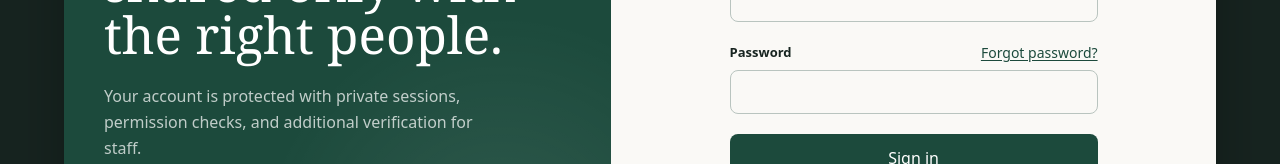
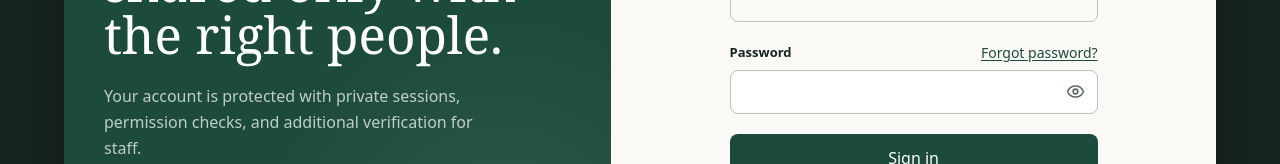
Before and after one commit to Justixxprime/compassionate-care-plus, a Next.js app: page /sign-in in a window 1280 px wide. Shown: the part 435-599 px from the top of the page. Built offline with nearby package versions, Linux system fonts and the light colour scheme; no server answers.

Commit message:
Add password visibility controls

```diff
--- a/src/app/(app)/security/mfa/mfa-enrollment.tsx
+++ b/src/app/(app)/security/mfa/mfa-enrollment.tsx
@@ -8,6 +8,7 @@ import {
   type MfaStartState,
 } from "@/lib/auth/mfa-actions";
 import { buttonVariants } from "@/components/ui/button";
+import { PasswordInput } from "@/components/ui/password-input";
 import { cn } from "@/lib/cn";
 
 const inputStyles = "mt-1.5 h-11 w-full rounded-md border border-border-strong px-3 text-body focus:border-pine focus:outline-none focus:ring-2 focus:ring-pine/30";
@@ -62,7 +63,7 @@ export function MfaEnrollment({ status }: { status: "off" | "pending" | "active"
       <form action={startAction} className="mt-5 space-y-4" noValidate>
         <div>
           <label htmlFor="password" className="text-label font-semibold text-ink">Current password</label>
-          <input id="password" name="password" type="password" autoComplete="current-password" required className={inputStyles} />
+          <PasswordInput id="password" name="password" autoComplete="current-password" required className={inputStyles.replace("mt-1.5 ", "")} />
         </div>
         {!started.ok && started.error ? <p role="alert" className="rounded-md bg-danger-bg px-3 py-2 text-body-sm text-danger">{started.error}</p> : null}
         <button type="submit" disabled={starting} className={cn(buttonVariants({ size: "lg" }), "w-full sm:w-auto")}>
--- a/src/app/(app)/security/sessions/revoke-other-sessions-form.tsx
+++ b/src/app/(app)/security/sessions/revoke-other-sessions-form.tsx
@@ -3,7 +3,7 @@
 import { useState, useTransition, type FormEvent } from "react";
 import { revokeOtherSessionsAction } from "@/lib/auth/session-controls-actions";
 import { Button } from "@/components/ui/button";
-import { Input } from "@/components/ui/input";
+import { PasswordInput } from "@/components/ui/password-input";
 import { Label } from "@/components/ui/label";
 
 export function RevokeOtherSessionsForm({ otherSessionCount }: { otherSessionCount: number }) {
@@ -32,7 +32,7 @@ export function RevokeOtherSessionsForm({ otherSessionCount }: { otherSessionCou
       <p className="text-body-sm text-slate">{otherSessionCount ? `${otherSessionCount} other active ${otherSessionCount === 1 ? "session is" : "sessions are"} currently listed.` : "No other active sessions are listed."}</p>
       <div className="mt-5">
         <Label htmlFor="session-control-password">Current password</Label>
-        <Input id="session-control-password" name="currentPassword" type="password" autoComplete="current-password" required />
+        <PasswordInput id="session-control-password" name="currentPassword" autoComplete="current-password" required />
       </div>
       {error ? <p role="alert" className="mt-4 rounded-md bg-danger-bg px-3 py-2 text-body-sm text-danger">{error}</p> : null}
       {message ? <p role="status" className="mt-4 rounded-md bg-success-bg px-3 py-2 text-body-sm text-success">{message}</p> : null}
--- a/src/app/(app)/staff/create-account-form.tsx
+++ b/src/app/(app)/staff/create-account-form.tsx
@@ -11,6 +11,7 @@ import {
 import { Button } from "@/components/ui/button";
 import { Input } from "@/components/ui/input";
 import { Label } from "@/components/ui/label";
+import { PasswordInput } from "@/components/ui/password-input";
 
 export interface CreateAccountOptionsProp {
   unlinkedPatients: { patientId: string; patientName: string }[];
@@ -120,10 +121,9 @@ export function CreateAccountForm({ options }: { options: CreateAccountOptionsPr
       <div className="grid gap-5 sm:grid-cols-2">
         <div>
           <Label htmlFor="account-password">Temporary password</Label>
-          <Input
+          <PasswordInput
             id="account-password"
             name="password"
-            type="password"
             required
             minLength={MIN_PASSWORD_LENGTH}
             autoComplete="new-password"
@@ -131,10 +131,9 @@ export function CreateAccountForm({ options }: { options: CreateAccountOptionsPr
         </div>
         <div>
           <Label htmlFor="account-confirm">Confirm password</Label>
-          <Input
+          <PasswordInput
             id="account-confirm"
             name="confirmPassword"
-            type="password"
             required
             minLength={MIN_PASSWORD_LENGTH}
             autoComplete="new-password"
--- a/src/app/(app)/staff/reset-staff-mfa-form.tsx
+++ b/src/app/(app)/staff/reset-staff-mfa-form.tsx
@@ -3,7 +3,7 @@
 import { useState, useTransition, type FormEvent } from "react";
 import { resetStaffMfaAction } from "@/lib/staff-mfa-actions";
 import { Button } from "@/components/ui/button";
-import { Input } from "@/components/ui/input";
+import { PasswordInput } from "@/components/ui/password-input";
 import { Label } from "@/components/ui/label";
 
 interface RecoverableStaffMember {
@@ -46,7 +46,7 @@ export function ResetStaffMfaForm({ staff }: { staff: RecoverableStaffMember[] }
       </div>
       <div>
         <Label htmlFor="mfa-recovery-password">Your current password</Label>
-        <Input id="mfa-recovery-password" name="currentPassword" type="password" autoComplete="current-password" required />
+        <PasswordInput id="mfa-recovery-password" name="currentPassword" autoComplete="current-password" required />
       </div>
       <p className="rounded-md bg-warning-bg px-3 py-2 text-body-sm text-warning">This action cannot be undone. It does not show or recover anyone’s old authenticator secret or recovery codes.</p>
       {error ? <p role="alert" className="rounded-md bg-danger-bg px-3 py-2 text-body-sm text-danger">{error}</p> : null}
--- a/src/app/initial-setup/first-admin-form.tsx
+++ b/src/app/initial-setup/first-admin-form.tsx
@@ -4,6 +4,7 @@ import { useActionState } from "react";
 import { createFirstAdminAction } from "@/lib/auth/first-admin-actions";
 import type { FirstAdminResult } from "@/lib/auth/first-admin";
 import { buttonVariants } from "@/components/ui/button";
+import { PasswordInput } from "@/components/ui/password-input";
 import { cn } from "@/lib/cn";
 
 const initialState: FirstAdminResult = { ok: false, error: "" };
@@ -23,15 +24,15 @@ export function FirstAdminForm() {
       </div>
       <div>
         <label htmlFor="password" className="text-label font-semibold text-ink">Choose a password</label>
-        <input id="password" name="password" type="password" required minLength={10} autoComplete="new-password" className={inputStyles} />
+        <PasswordInput id="password" name="password" required minLength={10} autoComplete="new-password" className={inputStyles.replace("mt-1.5 ", "")} />
       </div>
       <div>
         <label htmlFor="confirmPassword" className="text-label font-semibold text-ink">Confirm password</label>
-        <input id="confirmPassword" name="confirmPassword" type="password" required minLength={10} autoComplete="new-password" className={inputStyles} />
+        <PasswordInput id="confirmPassword" name="confirmPassword" required minLength={10} autoComplete="new-password" className={inputStyles.replace("mt-1.5 ", "")} />
       </div>
       <div>
         <label htmlFor="setupToken" className="text-label font-semibold text-ink">Private setup code</label>
-        <input id="setupToken" name="setupToken" type="password" required minLength={32} autoComplete="off" className={inputStyles} />
+        <PasswordInput id="setupToken" name="setupToken" required minLength={32} autoComplete="off" className={inputStyles.replace("mt-1.5 ", "")} />
         <p className="mt-1.5 text-body-sm text-slate">This is the secret you saved in Vercel. It is not your password.</p>
       </div>
       {!state.ok && state.error ? <p role="alert" className="rounded-md bg-danger-bg px-3 py-2 text-body-sm text-danger">{state.error}</p> : null}
--- a/src/app/reset-password/reset-password-form.tsx
+++ b/src/app/reset-password/reset-password-form.tsx
@@ -7,6 +7,7 @@ import {
 } from "@/lib/auth/password-recovery-actions";
 import type { PasswordResetResult } from "@/lib/auth/password-recovery";
 import { buttonVariants } from "@/components/ui/button";
+import { PasswordInput } from "@/components/ui/password-input";
 import { cn } from "@/lib/cn";
 
 const initialState: PasswordResetResult = { ok: false };
@@ -24,11 +25,11 @@ export function ResetPasswordForm({ token }: { token: string }) {
       <input type="hidden" name="token" value={token} />
       <div>
         <label htmlFor="password" className="text-label font-semibold text-ink">New password</label>
-        <input id="password" name="password" type="password" required minLength={10} autoComplete="new-password" className={inputStyles} />
+        <PasswordInput id="password" name="password" required minLength={10} autoComplete="new-password" className={inputStyles.replace("mt-1.5 ", "")} />
       </div>
       <div>
         <label htmlFor="confirmPassword" className="text-label font-semibold text-ink">Confirm new password</label>
-        <input id="confirmPassword" name="confirmPassword" type="password" required minLength={10} autoComplete="new-password" className={inputStyles} />
+        <PasswordInput id="confirmPassword" name="confirmPassword" required minLength={10} autoComplete="new-password" className={inputStyles.replace("mt-1.5 ", "")} />
       </div>
       {state.error ? <p role="alert" className="rounded-md bg-danger-bg px-3 py-2 text-body-sm text-danger">{state.error}</p> : null}
       <button type="submit" disabled={pending} className={cn(buttonVariants({ size: "lg" }), "w-full")}>
--- a/src/app/sign-in/sign-in-form.tsx
+++ b/src/app/sign-in/sign-in-form.tsx
@@ -4,6 +4,7 @@ import { useActionState } from "react";
 import Link from "next/link";
 import { signInAction, type SignInState } from "@/lib/auth/actions";
 import { buttonVariants } from "@/components/ui/button";
+import { PasswordInput } from "@/components/ui/password-input";
 import { cn } from "@/lib/cn";
 
 const initialState: SignInState = {};
@@ -43,13 +44,12 @@ export function SignInForm() {
             Forgot password?
           </Link>
         </div>
-        <input
+        <PasswordInput
           id="password"
           name="password"
-          type="password"
           required
           autoComplete="current-password"
-          className={inputStyles}
+          className={inputStyles.replace("mt-1.5 ", "")}
         />
       </div>
 
--- /dev/null
+++ b/src/components/ui/password-input.tsx
@@ -0,0 +1,53 @@
+"use client";
+
+import { Eye, EyeOff } from "lucide-react";
+import {
+  forwardRef,
+  useState,
+  type InputHTMLAttributes,
+} from "react";
+import { cn } from "@/lib/cn";
+
+type PasswordInputProps = Omit<InputHTMLAttributes<HTMLInputElement>, "type">;
+
+/*
+  PasswordInput
+  =============
+  Passwords stay masked by default. The adjacent button only changes how the
+  field is rendered in this browser; it does not alter validation, form data,
+  or how the password is handled by the server.
+*/
+export const PasswordInput = forwardRef<HTMLInputElement, PasswordInputProps>(
+  ({ className, ...props }, ref) => {
+    const [visible, setVisible] = useState(false);
+    const action = visible ? "Hide password" : "Show password";
+
+    return (
+      <div className="relative mt-1.5">
+        <input
+          ref={ref}
+          type={visible ? "text" : "password"}
+          className={cn(
+            "h-11 w-full rounded-md border border-border-strong bg-white px-3 pr-12 text-body text-ink",
+            "placeholder:text-slate-light focus-visible:outline-none",
+            "disabled:cursor-not-allowed disabled:bg-sage disabled:text-slate",
+            "aria-[invalid=true]:border-danger",
+            className,
+          )}
+          {...props}
+        />
+        <button
+          type="button"
+          onClick={() => setVisible((current) => !current)}
+          className="absolute inset-y-0 right-0 flex w-11 items-center justify-center rounded-r-md text-slate hover:text-pine focus-visible:outline-none"
+          aria-label={action}
+          aria-pressed={visible}
+        >
+          {visible ? <EyeOff aria-hidden="true" size={19} /> : <Eye aria-hidden="true" size={19} />}
+        </button>
+      </div>
+    );
+  },
+);
+
+PasswordInput.displayName = "PasswordInput";
```
